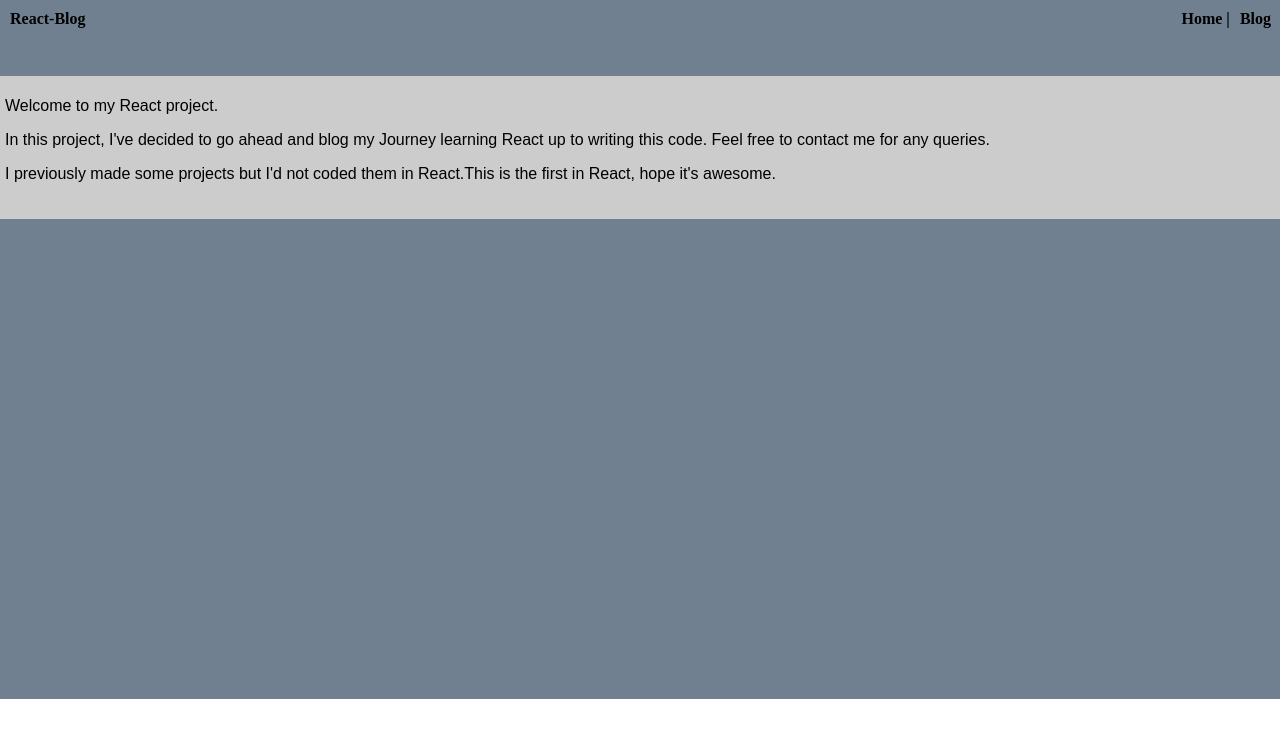
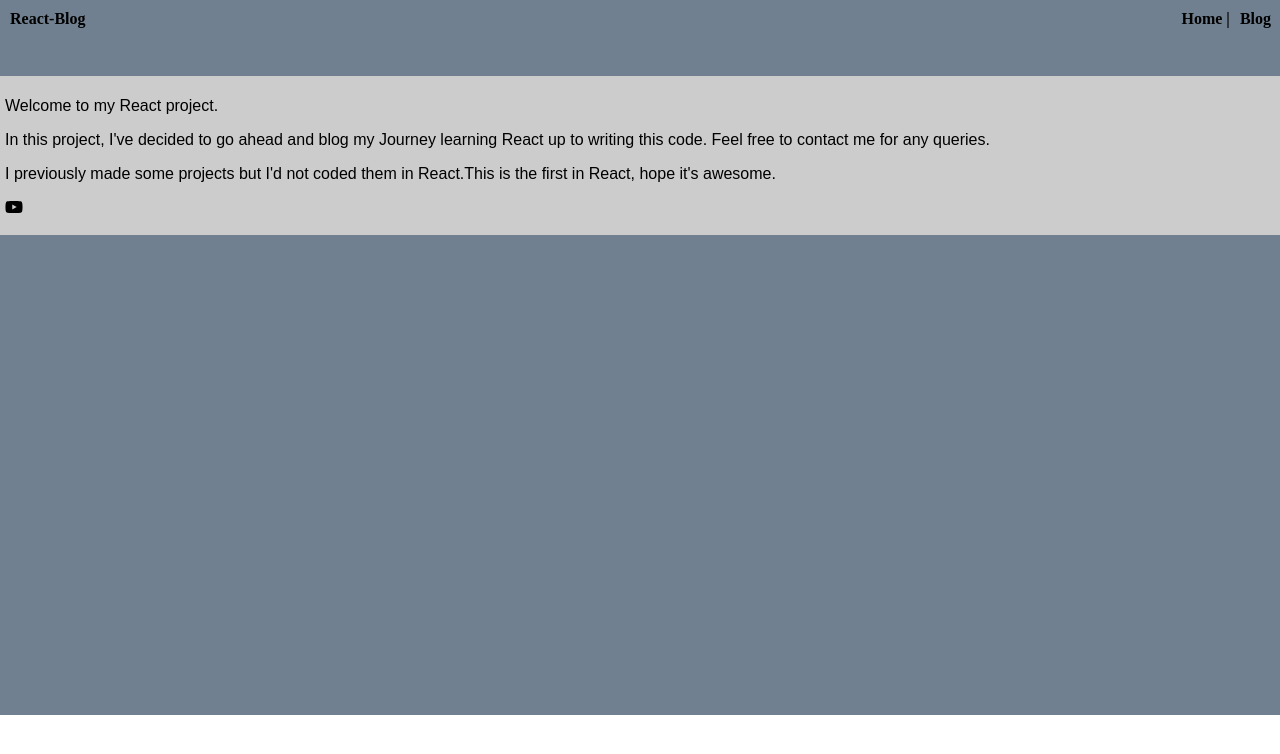
Before and after one commit to kass8mal8/React-Blog, a React (Create React App) app: page / in a window 1280 px wide. Shown: the top 754 px of the page. Built offline with nearby package versions, Linux system fonts and the light colour scheme.

Commit message:
2 files modified

```diff
--- a/package.json
+++ b/package.json
@@ -3,8 +3,9 @@
   "version": "0.0.0",
   "private": true,
   "dependencies": {
-    "@fortawesome/fontawesome-svg-core": "~1 || ~6",
-    "@fortawesome/react-fontawesome": "^0.1.18",
+    "@fortawesome/fontawesome-svg-core": "6.1.1",
+    "@fortawesome/free-brands-svg-icons": "^6.1.1",
+    "@fortawesome/react-fontawesome": "0.1.18",
     "react": "18.1.0",
     "react-dom": "18.1.0",
     "react-router-dom": "6.3.0"
--- a/src/Home.js
+++ b/src/Home.js
@@ -1,6 +1,6 @@
 import React, {Link} from "react"
 import { FontAwesomeIcon } from '@fortawesome/react-fontawesome'
-import { faMugHot } from '@fortawesome/free-solid-svg-icons';
+import { faYoutube } from '@fortawesome/free-brands-svg-icons';
 const Home=()=>{
 
   return(
@@ -15,7 +15,7 @@
          I previously made some projects but I'd not coded them in React.This is the first in React, hope it's awesome.
        </p>
 
-       <FontAwesomeIcon />
+       <FontAwesomeIcon icon={faYoutube} ></FontAwesomeIcon>
     </div>
   )
 }
```
